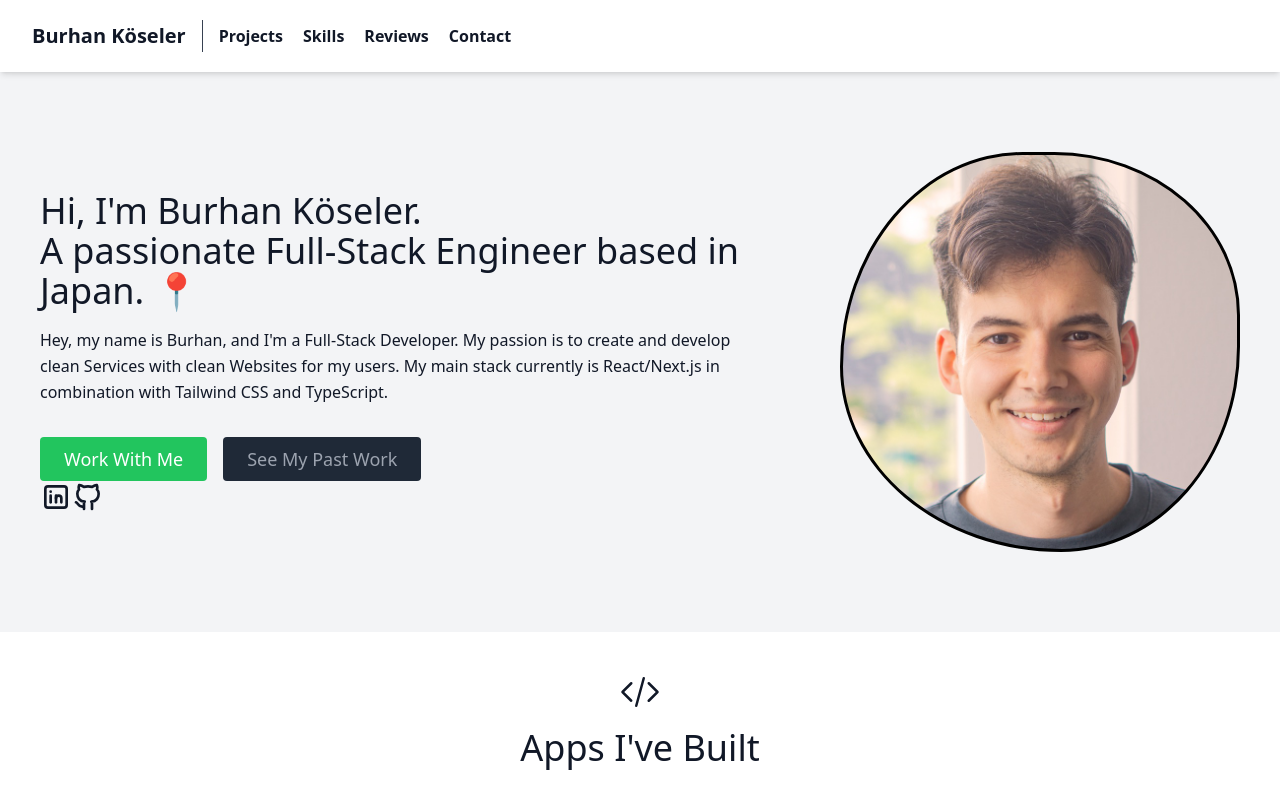
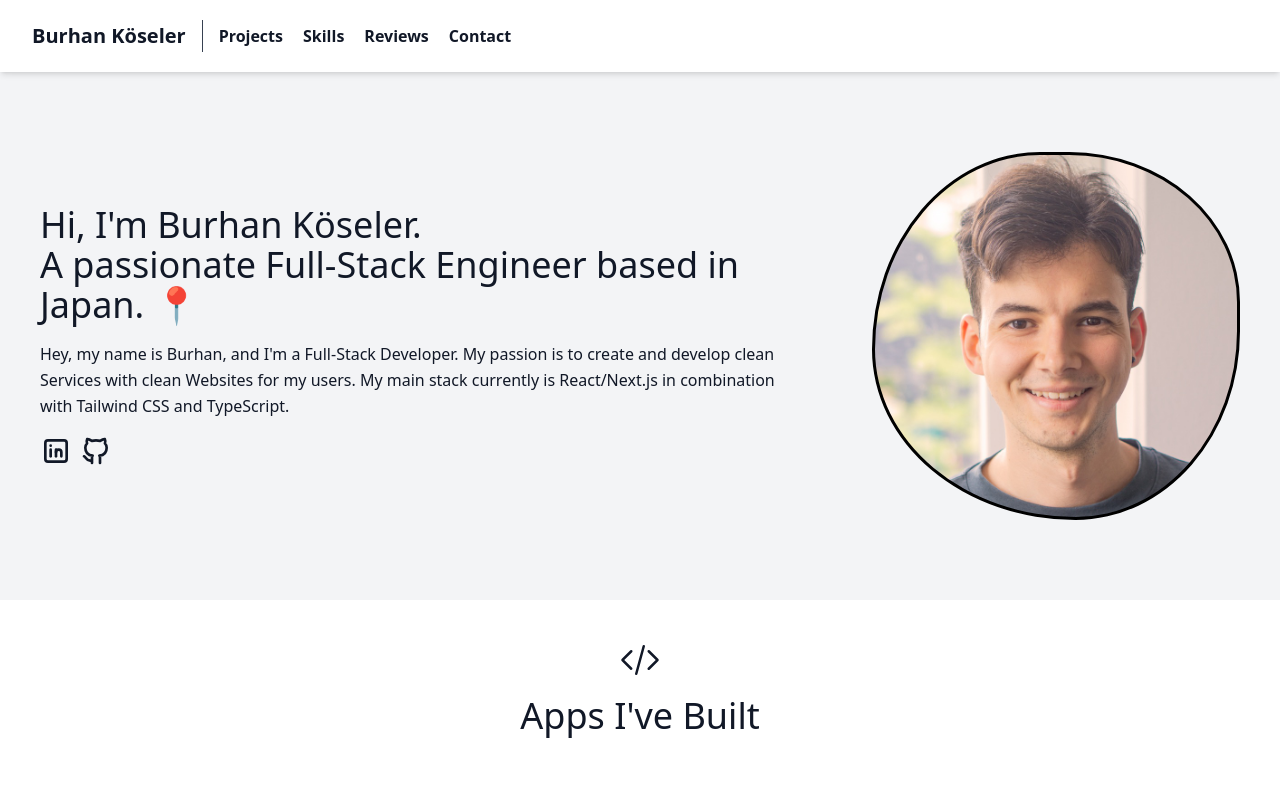
Before and after one commit to ksburhan/portfolio, a React (Create React App) app: page / in a window 1280 px wide. Shown: the top 800 px of the page. Built offline with nearby package versions, Linux system fonts and the light colour scheme.

Commit message:
update about styling

```diff
--- a/src/components/About.js
+++ b/src/components/About.js
@@ -11,24 +11,13 @@ const About = () => {
               Hi, I'm Burhan Köseler.
                 <br className="hidden lg:inline-block" />A passionate Full-Stack Engineer based in Japan. 📍
               </h1>
-              <p className="mb-8 leading-relaxed">
+              <p className="mb-4 leading-relaxed">
                 Hey, my name is Burhan, and I'm a Full-Stack Developer. My passion is to create and develop clean Services with clean Websites for my users.
                 My main stack currently is React/Next.js in combination with Tailwind CSS and TypeScript.
               </p>
               <div className="flex justify-center">
                 <a
-                  href="#contact"
-                  className="inline-flex text-white bg-green-500 border-0 py-2 px-6 focus:outline-none hover:bg-green-600 rounded text-lg">
-                  Work With Me
-                </a>
-                <a
-                  href="#projects"
-                  className="ml-4 inline-flex text-gray-400 bg-gray-800 border-0 py-2 px-6 focus:outline-none hover:bg-gray-700 hover:text-white rounded text-lg">
-                  See My Past Work
-                </a>
-              </div>
-              <span className="flex justify-center">
-                  <a
+                  className="pr-1"
                   aria-label="linkedin"
                   rel="noreferrer"
                   target="_blank"
@@ -37,6 +26,7 @@ const About = () => {
                   <IconBrandLinkedin width={32} height={32} />
                 </a>
                 <a
+                  className="pl-1"
                   aria-label="github"
                   rel="noreferrer"
                   target="_blank"
@@ -44,6 +34,9 @@ const About = () => {
                 >
                   <IconBrandGithub width={32} height={32} />
                 </a>
+              </div>
+              <span className="flex justify-center">
+
               </span>
             </div>
             <div className="hero-img lg:max-w-lg lg:w-full md:w-1/2 w-5/6"></div>
--- a/src/components/About.scss
+++ b/src/components/About.scss
@@ -1,15 +1,15 @@
 .hero-img {
   background-image: url("../../public/hero.jpeg");
-  width: 25rem;
-  height: 25rem;
+  width: 23rem;
+  height: 23rem;
   background-size: cover;
   background-position: center center;
   background-repeat: no-repeat;
   border: 3px solid black;
 
-  @media (max-width: 500px) {
-    width: 28rem;
-    height: 28rem;
+  @media (max-width: 400px) {
+    width: 20rem;
+    height: 20rem;
   }
 
   animation: morph 8s ease-in-out infinite;
```
Lines whose indentation alone changed are shown as unchanged.
